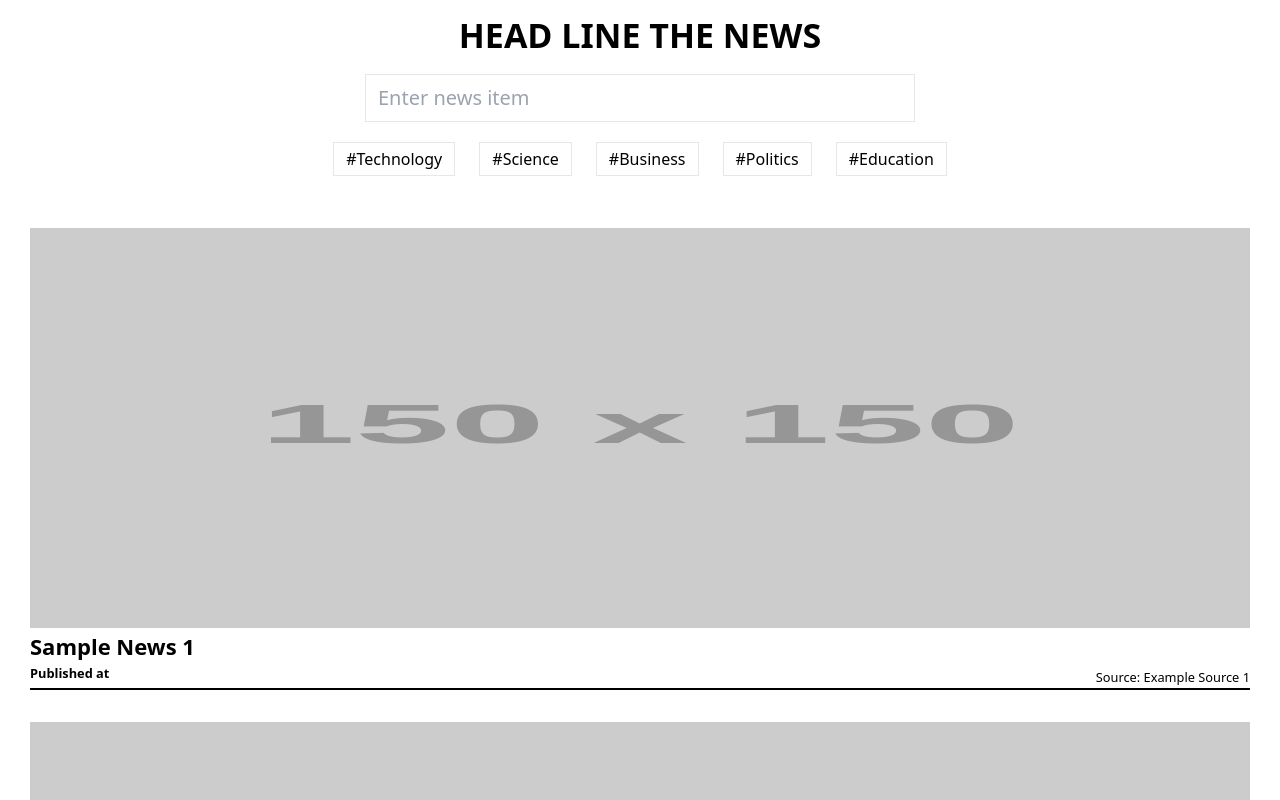
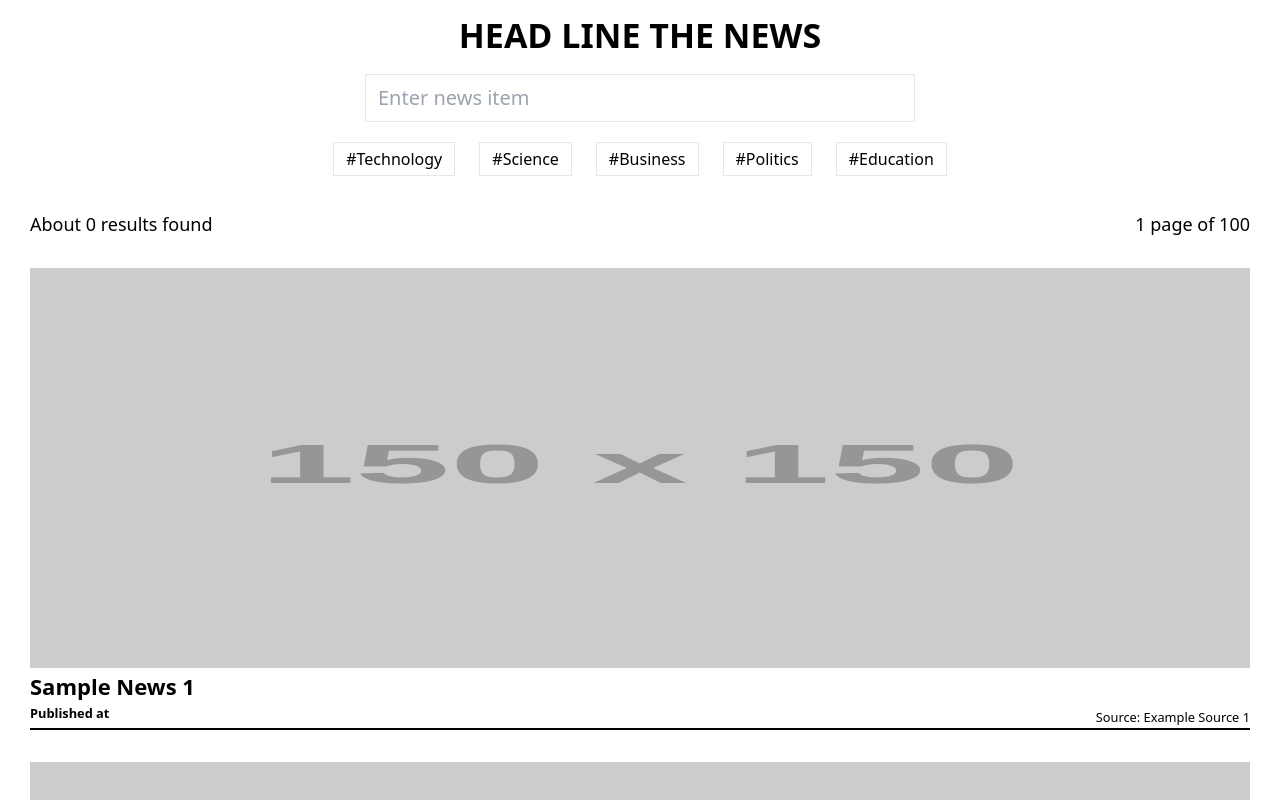
Before and after one commit to rajibulislam60/NewsPaper, a React (Vite) app: page / in a window 1280 px wide. Shown: the top 800 px of the page. Built offline with nearby package versions, Linux system fonts and the light colour scheme.

Commit message:
paginationTitle design

```diff
--- a/src/App.jsx
+++ b/src/App.jsx
@@ -2,6 +2,7 @@ import React from "react";
 import Header from "./components/Header";
 import NewsList from "./components/NewsList";
 import Pagination from "./components/Pagination";
+import PaginationTitle from "./components/PaginationTitle";
 
 const App = () => {
   const news = [
@@ -21,6 +22,7 @@ const App = () => {
   return (
     <div>
       <Header category="technology" />
+      <PaginationTitle/>
       <NewsList news={news} />
       <Pagination/>
     </div>
--- /dev/null
+++ b/src/components/PaginationTitle.jsx
@@ -0,0 +1,12 @@
+import React from 'react'
+
+const PaginationTitle = () => {
+  return (
+    <div className='container flex justify-between font-medium text-[18px] leading-[24px]'>
+        <p>About {0} results found</p>
+        <p>{1} page of {100}</p>
+    </div>
+  )
+}
+
+export default PaginationTitle
```
